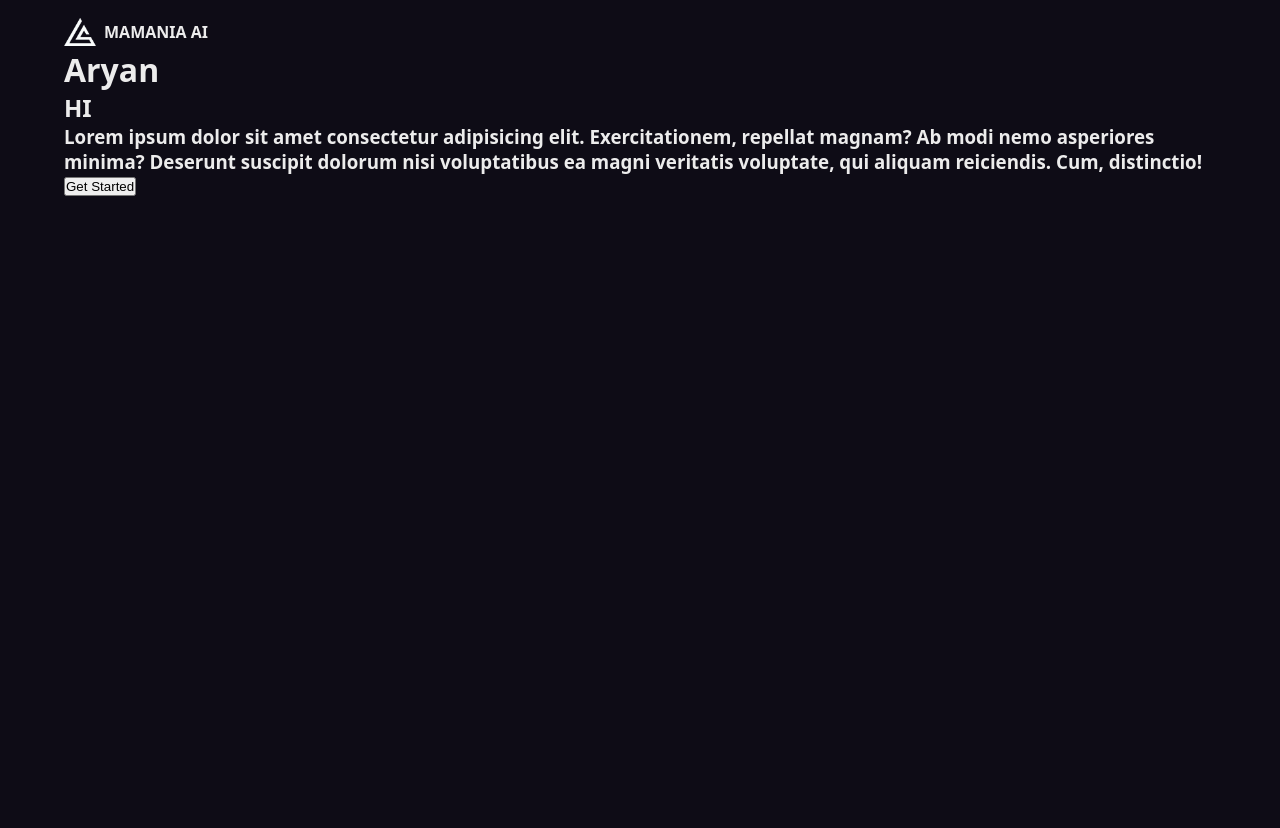
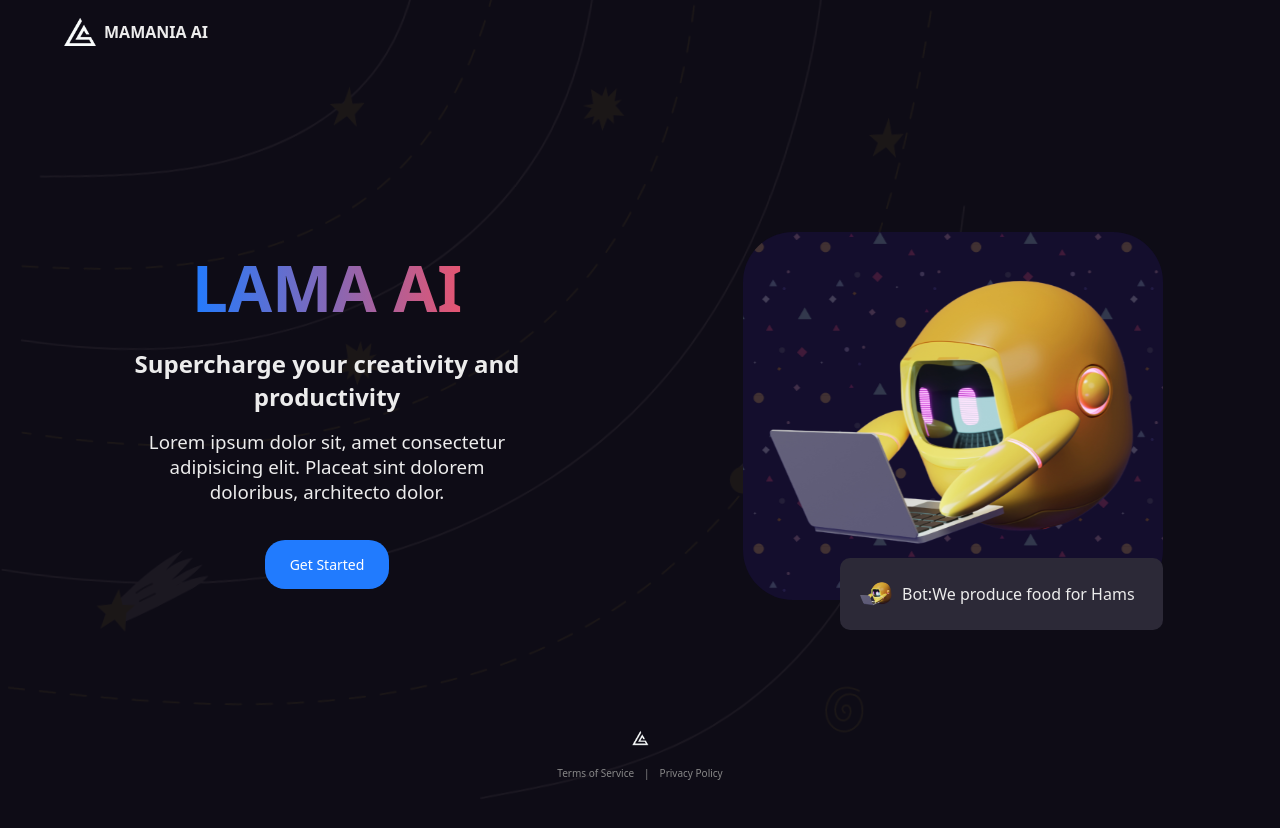
Before and after one commit to aryanmamania/talk_tonics, a React (Vite) app: page / in a window 1280 px wide. Before the commit the page ends 800 px from the top, so only its background shows below. Built offline with nearby package versions, Linux system fonts and the light colour scheme; no server answers.

Commit message:
added the home page

```diff
--- a/package.json
+++ b/package.json
@@ -13,7 +13,8 @@
     "@clerk/clerk-react": "^5.22.8",
     "react": "19.0.0-rc-8b08e99e-20240713",
     "react-dom": "19.0.0-rc-8b08e99e-20240713",
-    "react-router-dom": "^7.1.3"
+    "react-router-dom": "^7.1.3",
+    "react-type-animation": "^3.2.0"
   },
   "devDependencies": {
     "@types/react": "^18.3.3",
--- a/src/routes/homepage/Homepage.jsx
+++ b/src/routes/homepage/Homepage.jsx
@@ -1,19 +1,82 @@
-import React from 'react'
-import './homepage.css'
-import { Link } from 'react-router-dom';
+import { Link } from "react-router-dom";
+import "./homepage.css";
+import { TypeAnimation } from "react-type-animation";
+import { useState } from "react";
 
-const homepage = () => {
+const Homepage = () => {
+  const [typingStatus, setTypingStatus] = useState("human1");
+
   return (
     <div className="homepage">
+      <img src="/orbital.png" alt="" className="orbital" />
       <div className="left">
-        <h1>Aryan</h1>
-        <h2>HI</h2>
-        <h3>Lorem ipsum dolor sit amet consectetur adipisicing elit. Exercitationem, repellat magnam? Ab modi nemo asperiores minima? Deserunt suscipit dolorum nisi voluptatibus ea magni veritatis voluptate, qui aliquam reiciendis. Cum, distinctio!</h3>
-      <button>Get Started</button>
+        <h1>LAMA AI</h1>
+        <h2>Supercharge your creativity and productivity</h2>
+        <h3>
+          Lorem ipsum dolor sit, amet consectetur adipisicing elit. Placeat sint
+          dolorem doloribus, architecto dolor.
+        </h3>
+        <Link to="/dashboard">Get Started</Link>
       </div>
-      <div className="right"></div>
+      <div className="right">
+        <div className="imgContainer">
+          <div className="bgContainer">
+            <div className="bg"></div>
+          </div>
+          <img src="/bot.png" alt="" className="bot" />
+          <div className="chat">
+            <img
+              src={
+                typingStatus === "human1"
+                  ? "/human1.jpeg"
+                  : typingStatus === "human2"
+                  ? "/human2.jpeg"
+                  : "bot.png"
+              }
+              alt=""
+            />
+            <TypeAnimation
+              sequence={[
+                // Same substring at the start will only be typed out once, initially
+                "Human:We produce food for Mice",
+                2000,
+                () => {
+                  setTypingStatus("bot");
+                },
+                "Bot:We produce food for Hamsters",
+                2000,
+                () => {
+                  setTypingStatus("human2");
+                },
+                "Human2:We produce food for Guinea Pigs",
+                2000,
+                () => {
+                  setTypingStatus("bot");
+                },
+                "Bot:We produce food for Chinchillas",
+                2000,
+                () => {
+                  setTypingStatus("human1");
+                },
+              ]}
+              wrapper="span"
+              repeat={Infinity}
+              cursor={true}
+              omitDeletionAnimation={true}
+            />
+          </div>
+        </div>
+      </div>
+      <div className="terms">
+        <img src="/logo.png" alt="" />
+        <div className="links">
+          <Link to="/">Terms of Service</Link>
+          <span>|</span>
+          <Link to="/">Privacy Policy</Link>
+        </div>
+      </div>
     </div>
-  )
-}
+  );
+};
 
-export default homepage;
+export default Homepage;
--- a/src/routes/homepage/homepage.css
+++ b/src/routes/homepage/homepage.css
@@ -1,5 +1,184 @@
-.homepage{
+.homepage {
+    display: flex;
+    align-items: center;
+    gap: 100px;
+    height: 100%;
 
-  align-items: center;
+    @media screen and (max-width: 1024px) {
+      flex-direction: column;
+      gap: 0px;
+    }
 
-}
+    .left {
+      flex: 1;
+      display: flex;
+      flex-direction: column;
+      align-items: center;
+      justify-content: center;
+      gap: 16px;
+      text-align: center;
+
+      h1 {
+        font-size: 128px;
+        background: linear-gradient(to right, #217bfe, #e55571);
+        background-clip: text;
+        -webkit-background-clip: text;
+        color: transparent;
+
+        @media screen and (max-width: 1280px) {
+          font-size: 64px;
+        }
+      }
+      h3 {
+        font-weight: 400;
+        max-width: 70%;
+
+        @media screen and (max-width: 1024px) {
+          max-width: 100%;
+        }
+      }
+      a {
+        padding: 15px 25px;
+        background-color: #217bfe;
+        color: white;
+        border-radius: 20px;
+        font-size: 14px;
+        margin-top: 20px;
+
+        &:hover {
+          background-color: white;
+          color: #217bfe;
+        }
+      }
+    }
+    .right {
+      flex: 1;
+      display: flex;
+      align-items: center;
+      justify-content: center;
+      height: 100%;
+
+      .imgContainer {
+        display: flex;
+        align-items: center;
+        justify-content: center;
+        background-color: #140e2d;
+        border-radius: 50px;
+        width: 80%;
+        height: 50%;
+        position: relative;
+
+        .bgContainer {
+          width: 100%;
+          height: 100%;
+          overflow: hidden;
+          position: absolute;
+          top: 0;
+          left: 0;
+          border-radius: 50px;
+
+          .bg {
+            background-image: url("/bg.png");
+            opacity: 0.2;
+            width: 200%;
+            height: 100%;
+            background-size: auto 100%;
+            animation: 8s ease-in-out infinite alternate slideBg;
+          }
+        }
+
+        .bot {
+          width: 100%;
+          height: 100%;
+          object-fit: contain;
+          animation: 3s ease-in-out infinite alternate botAnimate;
+        }
+
+        .chat {
+          position: absolute;
+          bottom: -30px;
+          right: -50px;
+          display: flex;
+          align-items: center;
+          gap: 10px;
+          padding: 20px;
+          background-color: #2c2937;
+          border-radius: 10px;
+
+          @media screen and (max-width: 1024px) {
+            display: none;
+          }
+
+          @media screen and (max-width: 1280px) {
+            right: 0;
+          }
+
+          img {
+            width: 32px;
+            height: 32px;
+            border-radius: 50%;
+            object-fit: cover;
+          }
+        }
+      }
+    }
+
+    .orbital {
+      position: absolute;
+      bottom: 0;
+      left: 0;
+      opacity: 0.05;
+      animation: 100s linear infinite rotateOrbital;
+      z-index: -1;
+    }
+
+    .terms {
+      position: absolute;
+      bottom: 20px;
+      left: 50%;
+      transform: translateX(-50%);
+      display: flex;
+      flex-direction: column;
+      align-items: center;
+      gap: 20px;
+
+      img {
+        width: 16px;
+        height: 16px;
+      }
+
+      .links {
+        display: flex;
+        gap: 10px;
+        color: #888;
+        font-size: 10px;
+      }
+    }
+  }
+
+  @keyframes rotateOrbital {
+    0% {
+      transform: rotate(0deg);
+    }
+    100% {
+      transform: rotate(60deg);
+    }
+  }
+
+  @keyframes botAnimate {
+    0% {
+      transform: scale(1) rotate(0deg);
+    }
+    100% {
+      transform: scale(1.1) rotate(-5deg);
+    }
+  }
+
+  @keyframes slideBg {
+    0% {
+      transform: translateX(0);
+    }
+    100% {
+      transform: translateX(-50%);
+    }
+  }
--- a/src/routes/signInPage/signInPage.css
+++ b/src/routes/signInPage/signInPage.css
@@ -3,4 +3,4 @@
     display: flex;
     align-items: center;
     justify-content: center;
-}
+  }
--- a/src/routes/signInPage/signInPage.jsx
+++ b/src/routes/signInPage/signInPage.jsx
@@ -1,13 +1,16 @@
-import { SignIn } from '@clerk/clerk-react'
-import React from 'react'
-import "./signInPage.css"
+import { SignIn } from "@clerk/clerk-react";
+import "./signInPage.css";
 
 const SignInPage = () => {
   return (
     <div className="signInPage">
-      <SignIn path= "/sign-in" signInUrl="./sign-up" />
+      <SignIn
+        path="/sign-in"
+        signUpUrl="/sign-up"
+        forceRedirectUrl="/dashboard"
+      />
     </div>
-  )
-}
+  );
+};
 
-export default SignInPage
+export default SignInPage;
--- a/src/routes/signUpPage/signUpPage.css
+++ b/src/routes/signUpPage/signUpPage.css
@@ -3,4 +3,4 @@
     display: flex;
     align-items: center;
     justify-content: center;
-}
+  }
--- a/src/routes/signUpPage/signUpPage.jsx
+++ b/src/routes/signUpPage/signUpPage.jsx
@@ -1,15 +1,12 @@
-import { SignUp } from '@clerk/clerk-react'
-import React from 'react'
-import './signUpPage.css'
+import { SignUp } from "@clerk/clerk-react";
+import "./signUpPage.css";
 
+const SignUpPage = () => {
+  return (
+    <div className="signUpPage">
+      <SignUp path="/sign-up" signInUrl="sign-in"/>
+    </div>
+  );
+};
 
-
-const signUpPage = () => {
-  return (
-    <div className="signUppage">
-      <SignUp path="/sign-up" signInUrl="./sign-in" />
-       </div>
-  )
-}
-
-export default signUpPage
+export default SignUpPage;
```
Also changed, not shown: 1 other file (tests, documents, lock files or other folders).
